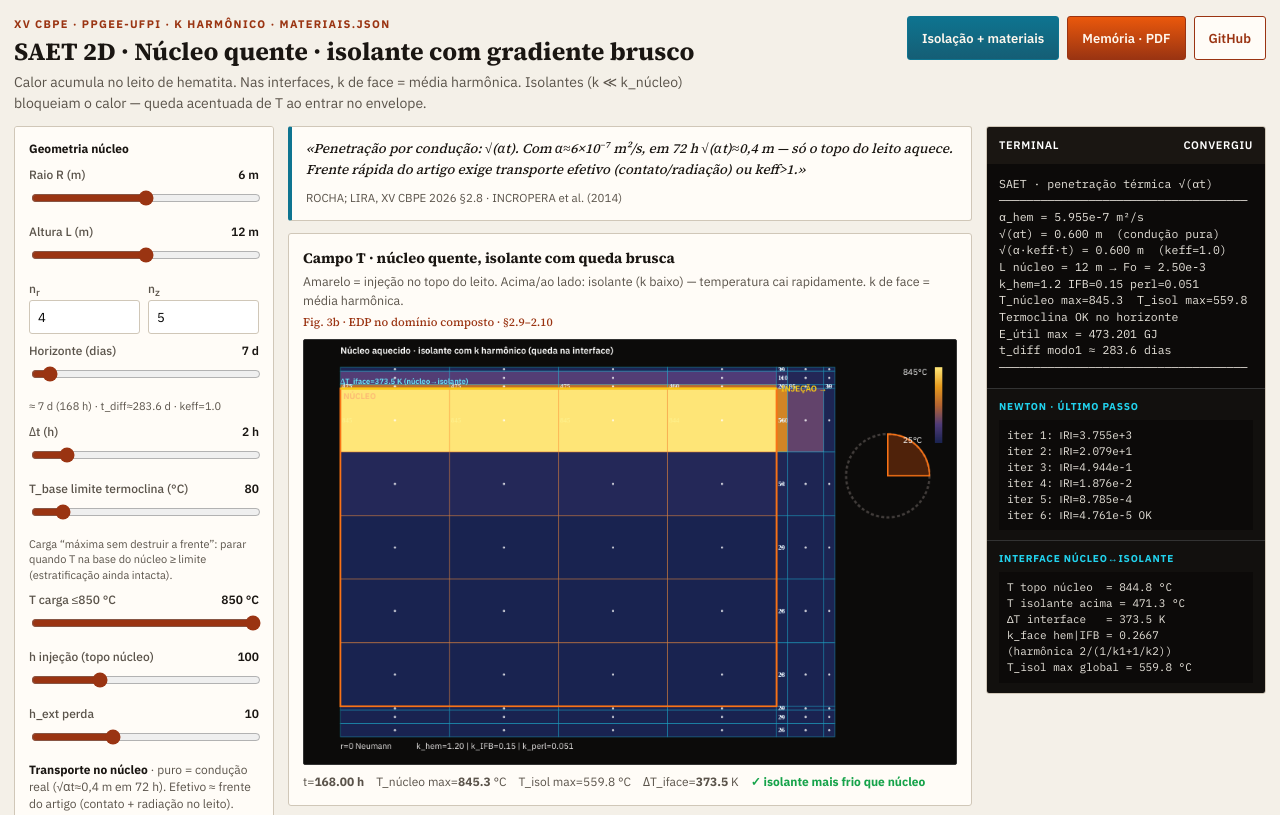
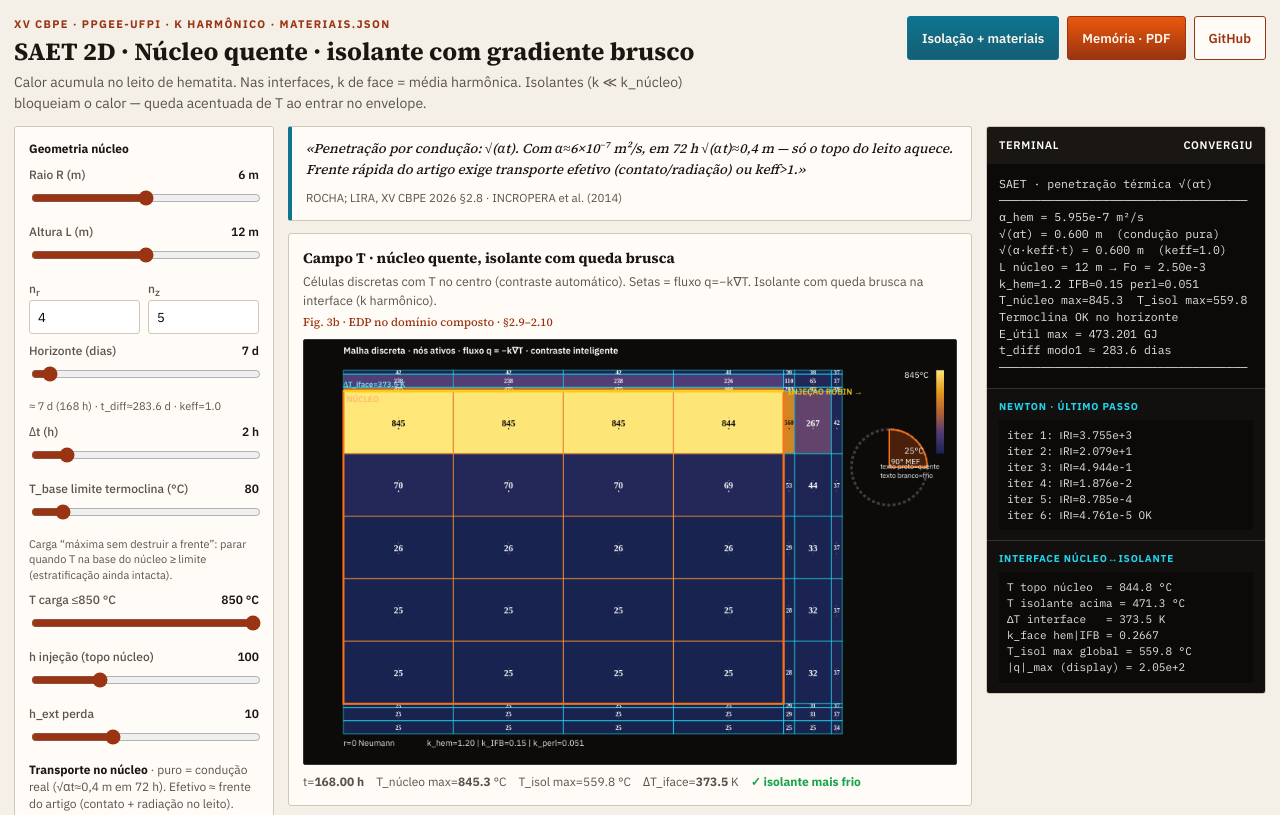
Before and after one commit to EngRocha1/saet-forma-canonica, a plain HTML site: page index.html in a window 1280 px wide. Shown: the top 815 px of the page. Drawn offline with nearby package versions, Linux system fonts and the light colour scheme.

Commit message:
ui: malha discreta, setas q=-k∇T, contraste T preto/branco; solver validado max principle

```diff
--- a/index.html
+++ b/index.html
@@ -150,7 +150,7 @@ canvas{width:100%;height:auto;display:block;background:#111;border:1px solid #33
   </div>
   <figure>
     <figcaption>Campo T · núcleo quente, isolante com queda brusca
-      <span class="sub">Amarelo = injeção no topo do leito. Acima/ao lado: isolante (k baixo) — temperatura cai rapidamente. k de face = média harmônica.</span>
+      <span class="sub">Células discretas com T no centro (contraste automático). Setas = fluxo q=−k∇T. Isolante com queda brusca na interface (k harmônico).</span>
       <span class="ref">Fig. 3b · EDP no domínio composto · §2.9–2.10</span>
     </figcaption>
     <canvas id="c-field" width="860" height="560"></canvas>
@@ -449,93 +449,190 @@ function drawField(){
   var ctx=c.getContext("2d"), W=c.width, H=c.height;
   ctx.fillStyle="#0c0b0a"; ctx.fillRect(0,0,W,H);
   var M=LAST.M, p=LAST.p, f=LAST.frames[Math.min(frameIdx,LAST.frames.length-1)];
+  var T=f.T;
   var tmin=1e9,tmax=-1e9,tCoreMax=-1e9,tIsoMax=-1e9, g,i,j;
-  for(g=0;g<f.T.length;g++){
-    tmin=Math.min(tmin,f.T[g]); tmax=Math.max(tmax,f.T[g]);
+  for(g=0;g<T.length;g++){
+    tmin=Math.min(tmin,T[g]); tmax=Math.max(tmax,T[g]);
     var ii=g%M.nr, jj=(g/M.nr)|0;
-    if(jj>=M.jCore0&&jj<=M.jCoreEnd&&ii<=M.iCoreEnd) tCoreMax=Math.max(tCoreMax,f.T[g]);
-    else tIsoMax=Math.max(tIsoMax,f.T[g]);
+    if(jj>=M.jCore0&&jj<=M.jCoreEnd&&ii<=M.iCoreEnd) tCoreMax=Math.max(tCoreMax,T[g]);
+    else tIsoMax=Math.max(tIsoMax,T[g]);
   }
   if(tmax-tmin<1) tmax=tmin+1;
-  /* ΔT interface: mean T core top vs mean T insulation node just above */
-  var TcoreTop=0, nct=0, TisoAbove=0, nia=0;
+
+  var TcoreTop=0,nct=0,TisoAbove=0,nia=0;
   for(i=0;i<=M.iCoreEnd;i++){
-    TcoreTop+=f.T[idx(i,M.jCore0,M.nr)]; nct++;
-    if(M.jCore0>0){ TisoAbove+=f.T[idx(i,M.jCore0-1,M.nr)]; nia++; }
+    TcoreTop+=T[idx(i,M.jCore0,M.nr)]; nct++;
+    if(M.jCore0>0){ TisoAbove+=T[idx(i,M.jCore0-1,M.nr)]; nia++; }
   }
   TcoreTop/=Math.max(nct,1); TisoAbove/=Math.max(nia,1);
   var dTiface=TcoreTop-TisoAbove;
 
   var rMax=M.rEdges[M.rEdges.length-1], zMax=M.zEdges[M.zEdges.length-1];
-  var padL=48,padR=160,padT=36,padB=36;
+  var padL=52, padR=150, padT=40, padB=40;
   var sx=(W-padL-padR)/rMax, sy=(H-padT-padB)/zMax;
+
   ctx.fillStyle="#fafaf9"; ctx.font="600 12px IBM Plex Sans";
-  ctx.fillText("Núcleo aquecido · isolante com k harmônico (queda na interface)", padL, 18);
+  ctx.fillText("Malha discreta · nós ativos · fluxo q = −k∇T · contraste inteligente", padL, 18);
 
+  /* ── flux at cell centers for arrows ── */
+  function cellFlux(i,j){
+    var g=idx(i,j,M.nr), k=MAT[M.mat[g]].k;
+    if(M.mat[g]==="hematita" && (p.keff||1)>1){
+      // only axial component amplified for display consistency with solver
+    }
+    var qr=0, qz=0;
+    // radial
+    if(i>0 && i<M.nr-1){
+      var TL=T[idx(i-1,j,M.nr)], TR=T[idx(i+1,j,M.nr)];
+      var kL=kFace(k,MAT[M.mat[idx(i-1,j,M.nr)]].k);
+      var kR=kFace(k,MAT[M.mat[idx(i+1,j,M.nr)]].k);
+      var dTdr=(TR-TL)/(M.rC(i+1)-M.rC(i-1));
+      qr = -0.5*(kL+kR)*dTdr;
+    } else if(i<M.nr-1){
+      var TR2=T[idx(i+1,j,M.nr)];
+      var kR2=kFace(k,MAT[M.mat[idx(i+1,j,M.nr)]].k);
+      qr = -kR2*(TR2-T[g])/(M.rC(i+1)-M.rC(i));
+    } else if(i>0){
+      var TL2=T[idx(i-1,j,M.nr)];
+      var kL2=kFace(k,MAT[M.mat[idx(i-1,j,M.nr)]].k);
+      qr = -kL2*(T[g]-TL2)/(M.rC(i)-M.rC(i-1));
+    }
+    // axial
+    var kAx = k;
+    if(M.mat[g]==="hematita") kAx *= (p.keff||1);
+    if(j>0 && j<M.nz-1){
+      var TT=T[idx(i,j-1,M.nr)], TB=T[idx(i,j+1,M.nr)];
+      qz = -kAx*(TB-TT)/(M.zC(j+1)-M.zC(j-1));
+    } else if(j<M.nz-1){
+      var TB2=T[idx(i,j+1,M.nr)];
+      qz = -kAx*(TB2-T[g])/(M.zC(j+1)-M.zC(j));
+    } else if(j>0){
+      var TT2=T[idx(i,j-1,M.nr)];
+      qz = -kAx*(T[g]-TT2)/(M.zC(j)-M.zC(j-1));
+    }
+    return {qr:qr, qz:qz};
+  }
+  var qMax=1e-12;
+  for(j=0;j<M.nz;j++) for(i=0;i<M.nr;i++){
+    var fl=cellFlux(i,j);
+    qMax=Math.max(qMax, Math.sqrt(fl.qr*fl.qr+fl.qz*fl.qz));
+  }
+
+  function smartInk(t){
+    // brightness of heatColor mid - use normalized T
+    var fcol=Math.max(0,Math.min(1,(t-tmin)/Math.max(tmax-tmin,1e-9)));
+    // hot cells (f>0.55) -> black text; cold -> white
+    return fcol > 0.55 ? "#0c0a09" : "#fafaf9";
+  }
+
+  function drawArrow(cx,cy,vx,vy,color){
+    var len=Math.sqrt(vx*vx+vy*vy);
+    if(len<1e-15) return;
+    var sc=Math.min(cellMin*0.38, 14)*Math.min(1, len/qMax*1.2+0.15);
+    var ux=vx/len*sc, uy=vy/len*sc;
+    // screen: z grows downward in our plot, r to the right
+    // physical qz>0 is heat flux in +z (down the tank if z=0 is top)
+    ctx.strokeStyle=color; ctx.fillStyle=color; ctx.lineWidth=1.4;
+    ctx.beginPath(); ctx.moveTo(cx-ux*0.3, cy-uy*0.3); ctx.lineTo(cx+ux*0.7, cy+uy*0.7); ctx.stroke();
+    // head
+    var hx=cx+ux*0.7, hy=cy+uy*0.7;
+    var px=-uy*0.35, py=ux*0.35;
+    ctx.beginPath();
+    ctx.moveTo(hx,hy);
+    ctx.lineTo(hx-ux*0.35+px, hy-uy*0.35+py);
+    ctx.lineTo(hx-ux*0.35-px, hy-uy*0.35-py);
+    ctx.closePath(); ctx.fill();
+  }
+
+  var cellMin=1e9;
+  for(j=0;j<M.nz;j++) for(i=0;i<M.nr;i++){
+    var ww=(M.rEdges[i+1]-M.rEdges[i])*sx, hh=(M.zEdges[j+1]-M.zEdges[j])*sy;
+    cellMin=Math.min(cellMin, ww, hh);
+  }
+
+  /* ── cells ── */
   for(j=0;j<M.nz;j++) for(i=0;i<M.nr;i++){
     g=idx(i,j,M.nr);
     var x=padL+M.rEdges[i]*sx, y=padT+M.zEdges[j]*sy;
     var w=(M.rEdges[i+1]-M.rEdges[i])*sx, h=(M.zEdges[j+1]-M.zEdges[j])*sy;
-    var col=heatColor(f.T[g],tmin,tmax);
+    var col=heatColor(T[g],tmin,tmax);
     ctx.fillStyle="rgb("+(col[0]|0)+","+(col[1]|0)+","+(col[2]|0)+")";
-    ctx.fillRect(x,y,w+0.4,h+0.4);
-    var isCore=M.mat[g]==="hematita";
-    ctx.strokeStyle=isCore?"rgba(251,146,60,0.5)":"rgba(34,211,238,0.4)";
-    ctx.lineWidth=1; ctx.strokeRect(x,y,w,h);
-    /* label T on insulation near interface for clarity */
-    if(!isCore && (j===M.jCore0-1 || i===M.iCoreEnd+1) && M.nr*M.nz<=120){
-      ctx.fillStyle="#e0f2fe"; ctx.font="600 9px IBM Plex Mono";
-      ctx.fillText(fmt(f.T[g],0), x+2, y+h/2+3);
-    }
-    if(isCore && j===M.jCore0 && M.nr*M.nz<=120){
-      ctx.fillStyle="#fef08a"; ctx.font="600 9px IBM Plex Mono";
-      ctx.fillText(fmt(f.T[g],0), x+2, y+h/2+3);
-    }
-    ctx.fillStyle="rgba(255,255,255,0.8)";
-    ctx.beginPath(); ctx.arc(x+w/2,y+h/2,1.5,0,Math.PI*2); ctx.fill();
+    ctx.fillRect(x+0.5,y+0.5,Math.max(w-1,1),Math.max(h-1,1));
+    // sharp grid
+    ctx.strokeStyle=M.mat[g]==="hematita"?"rgba(251,146,60,0.85)":"rgba(34,211,238,0.7)";
+    ctx.lineWidth=1.2;
+    ctx.strokeRect(x,y,w,h);
+
+    var cx=x+w/2, cy=y+h/2;
+    var ink=smartInk(T[g]);
+
+    // node
+    ctx.fillStyle=ink;
+    ctx.beginPath(); ctx.arc(cx, cy-Math.min(h*0.22,6), Math.min(2.2, cellMin*0.08), 0, Math.PI*2); ctx.fill();
+
+    // temperature label
+    var fs=Math.max(8, Math.min(12, Math.min(w,h)*0.28));
+    ctx.font="700 "+fs+"px IBM Plex Mono";
+    ctx.fillStyle=ink;
+    ctx.textAlign="center"; ctx.textBaseline="middle";
+    ctx.fillText(fmt(T[g],0), cx, cy+fs*0.15);
+
+    // flux arrow (physical: +qr right, +qz down in screen)
+    var fl=cellFlux(i,j);
+    drawArrow(cx, cy+Math.min(h*0.28,8), fl.qr, fl.qz, ink);
   }
+  ctx.textAlign="left"; ctx.textBaseline="alphabetic";
+
+  // core outline + injection face
   var xC0=padL, yC0=padT+M.zEdges[M.jCore0]*sy;
   var xC1=padL+M.rEdges[M.iCoreEnd+1]*sx, yC1=padT+M.zEdges[M.jCoreEnd+1]*sy;
-  ctx.strokeStyle="#f97316"; ctx.lineWidth=2.5; ctx.strokeRect(xC0,yC0,xC1-xC0,yC1-yC0);
-  ctx.strokeStyle="#facc15"; ctx.lineWidth=3;
+  ctx.strokeStyle="#f97316"; ctx.lineWidth=2.8; ctx.strokeRect(xC0,yC0,xC1-xC0,yC1-yC0);
+  ctx.strokeStyle="#facc15"; ctx.lineWidth=3.5;
   ctx.beginPath(); ctx.moveTo(xC0,yC0); ctx.lineTo(xC1,yC0); ctx.stroke();
   ctx.fillStyle="#facc15"; ctx.font="600 11px IBM Plex Sans";
-  ctx.fillText("INJEÇÃO →", xC1+6, yC0+4);
+  ctx.fillText("INJEÇÃO ROBIN →", xC1+6, yC0+4);
   ctx.fillStyle="#fdba74"; ctx.fillText("NÚCLEO", xC0+4, yC0+14);
-  ctx.fillStyle="#67e8f9"; ctx.font="600 10px IBM Plex Sans";
-  if(M.jCore0>0)
-    ctx.fillText("ΔT_iface="+fmt(dTiface,1)+" K (núcleo→isolante)", xC0, yC0-6);
+  if(M.jCore0>0){
+    ctx.fillStyle="#67e8f9"; ctx.font="600 10px IBM Plex Sans";
+    ctx.fillText("ΔT_iface="+fmt(dTiface,1)+" K", xC0, yC0-6);
+  }
 
   ctx.fillStyle="#e7e5e4"; ctx.font="11px IBM Plex Sans";
   ctx.fillText("r=0 Neumann", padL, padT+zMax*sy+16);
-  ctx.fillText("k_hem="+fmt(MAT.hematita.k,2)+" | k_IFB="+fmt(MAT.ifb.k,2)+" | k_perl="+fmt(MAT.perlita.k,3), padL+100, padT+zMax*sy+16);
+  ctx.fillText("k_hem="+fmt(MAT.hematita.k,2)+" | k_IFB="+fmt(MAT.ifb.k,2)+" | k_perl="+fmt(MAT.perlita.k,3), padL+110, padT+zMax*sy+16);
 
-  var ox=W-90, oy=H*0.32, rad=55;
+  // quarter view
+  var ox=W-88, oy=H*0.30, rad=50;
   ctx.beginPath(); ctx.arc(ox,oy,rad,0,Math.PI*2);
   ctx.strokeStyle="rgba(120,113,108,0.5)"; ctx.setLineDash([4,3]); ctx.stroke(); ctx.setLineDash([]);
   ctx.beginPath(); ctx.moveTo(ox,oy); ctx.arc(ox,oy,rad,0,-Math.PI/2,true); ctx.closePath();
-  ctx.fillStyle="rgba(234,88,12,0.3)"; ctx.fill();
+  ctx.fillStyle="rgba(234,88,12,0.28)"; ctx.fill();
   ctx.strokeStyle="#f97316"; ctx.lineWidth=2; ctx.stroke();
+  ctx.fillStyle="#fafaf9"; ctx.font="10px IBM Plex Sans"; ctx.fillText("90° MEF", ox+2, oy-4);
 
+  // colorbar
   var yi;
-  for(yi=0;yi<100;yi++){
-    var tt=tmax-(yi/100)*(tmax-tmin);
+  for(yi=0;yi<110;yi++){
+    var tt=tmax-(yi/110)*(tmax-tmin);
     var cc=heatColor(tt,tmin,tmax);
     ctx.fillStyle="rgb("+(cc[0]|0)+","+(cc[1]|0)+","+(cc[2]|0)+")";
-    ctx.fillRect(W-28, padT+yi, 10, 1);
+    ctx.fillRect(W-26, padT+yi, 10, 1);
   }
   ctx.fillStyle="#fafaf9"; ctx.font="11px IBM Plex Sans";
-  ctx.fillText(fmt(tmax,0)+"°C", W-70, padT+10);
-  ctx.fillText(fmt(tmin,0)+"°C", W-70, padT+100);
+  ctx.fillText(fmt(tmax,0)+"°C", W-68, padT+10);
+  ctx.fillText(fmt(tmin,0)+"°C", W-68, padT+110);
+  ctx.font="9px IBM Plex Sans";
+  ctx.fillText("texto preto=quente", W-100, padT+130);
+  ctx.fillText("texto branco=frio", W-100, padT+142);
 
   var ok = tCoreMax > tIsoMax + 5;
-  $("leg-field").innerHTML='<span>t=<b>'+fmt(f.tH,2)+' h</b></span> <span>T_núcleo max=<b>'+fmt(tCoreMax,1)+'</b> °C</span> <span>T_isol max='+fmt(tIsoMax,1)+' °C</span> <span>ΔT_iface=<b>'+fmt(dTiface,1)+'</b> K</span> <span style="color:'+(ok?'var(--ok)':'#ca8a04')+';font-weight:700">'+(ok?'✓ isolante mais frio que núcleo':'verificar k')+'</span>';
+  $("leg-field").innerHTML='<span>t=<b>'+fmt(f.tH,2)+' h</b></span> <span>T_núcleo max=<b>'+fmt(tCoreMax,1)+'</b> °C</span> <span>T_isol max='+fmt(tIsoMax,1)+' °C</span> <span>ΔT_iface=<b>'+fmt(dTiface,1)+'</b> K</span> <span style="color:'+(ok?'var(--ok)':'#ca8a04')+';font-weight:700">'+(ok?'✓ isolante mais frio':'verificar k')+'</span>';
   $("s-tmax").textContent=fmt(tCoreMax,1)+" °C";
   $("s-dti").textContent=fmt(dTiface,1)+" K";
   $("s-n").textContent=String(M.nr*M.nz);
   $("s-mesh").textContent=M.nr+"×"+M.nz;
   $("bound-alert").textContent=ok
-    ? ("OK · núcleo "+fmt(tCoreMax,1)+" °C > isolante "+fmt(tIsoMax,1)+" °C · ΔT_iface="+fmt(dTiface,1)+" K")
+    ? ("OK · núcleo "+fmt(tCoreMax,1)+" °C > isolante "+fmt(tIsoMax,1)+" °C · ΔT_iface="+fmt(dTiface,1)+" K · max principle")
     : "Ajustar k isolante ou tempo de carga";
   $("bound-alert").style.background=ok?"#dcfce7":"#fef9c3";
 
@@ -543,11 +640,10 @@ function drawField(){
   ib+="T isolante acima = "+fmt(TisoAbove,1)+" °C\n";
   ib+="ΔT interface   = "+fmt(dTiface,1)+" K\n";
   ib+="k_face hem|IFB = "+fmt(kFace(MAT.hematita.k,MAT.ifb.k),4)+"\n";
-  ib+="(harmônica 2/(1/k1+1/k2))\n";
   ib+="T_isol max global = "+fmt(tIsoMax,1)+" °C\n";
+  ib+="|q|_max (display) = "+qMax.toExponential(2)+"\n";
   $("iface-box").textContent=ib;
 }
-
 
 function drawCharge(){
   var c=$("c-charge"); if(!c||!LAST||!LAST.chargeCurve) return;
```
